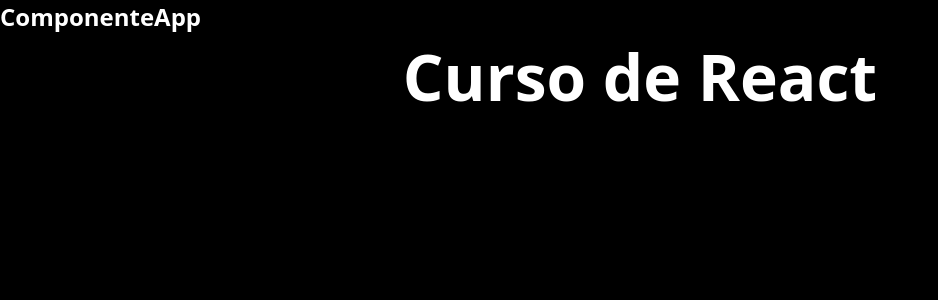
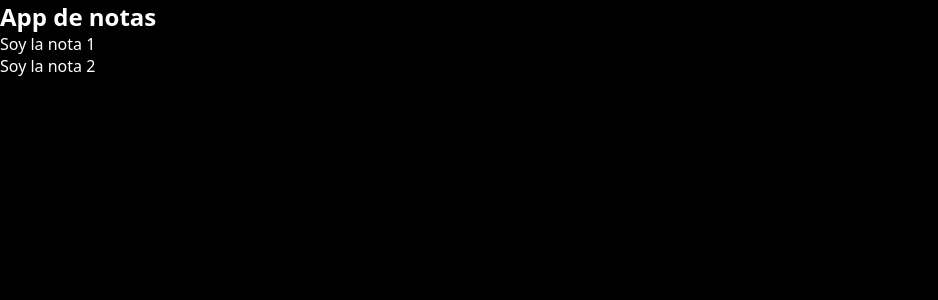
Before and after one commit to Isaac-9026/React-tareas, a React (Vite) app in the folder LISTA_DE_TAREAS/: page / in a window 1280 px wide. Shown: the top 300 px of the page, without its empty margins (0-938 px from the left). Built offline with nearby package versions, Linux system fonts and the light colour scheme.

Commit message:
feat: manejor de props en React

```diff
--- a/LISTA_DE_TAREAS/src/App.jsx
+++ b/LISTA_DE_TAREAS/src/App.jsx
@@ -4,13 +4,23 @@
 //`<h1>${titulo}</h1>`
 // <></> | Fragment
 
+//Pasar Props
+
 function App() {
-  const titulo = "Curso de React";
+  const notas = [
+    {
+      id: crypto.randomUUID(),
+      text: "Soy la nota 1",
+    },
+    {
+      id: crypto.randomUUID(),
+      text: "Soy la nota 2"
+    }
+  ];
 
   return (
     <section className='containerTodoApp'>
-      <TodoApp></TodoApp>
-      <h1 className='titulo'>{titulo}</h1>
+      <TodoApp notasApp = {notas}></TodoApp>
     </section>
   );
 }
--- a/LISTA_DE_TAREAS/src/components/TodoApp.jsx
+++ b/LISTA_DE_TAREAS/src/components/TodoApp.jsx
@@ -1,5 +1,15 @@
-function TodoApp () {
-    return <h2>ComponenteApp</h2>;
+function TodoApp ({notasApp}) {
+
+
+    return (
+        <>
+            <h1>App de notas</h1>
+            <ul>
+                <li>{notasApp[0].text}</li>
+                <li>{notasApp[1].text}</li>
+            </ul>
+        </>
+    );
 }
 
 export default TodoApp;
```
